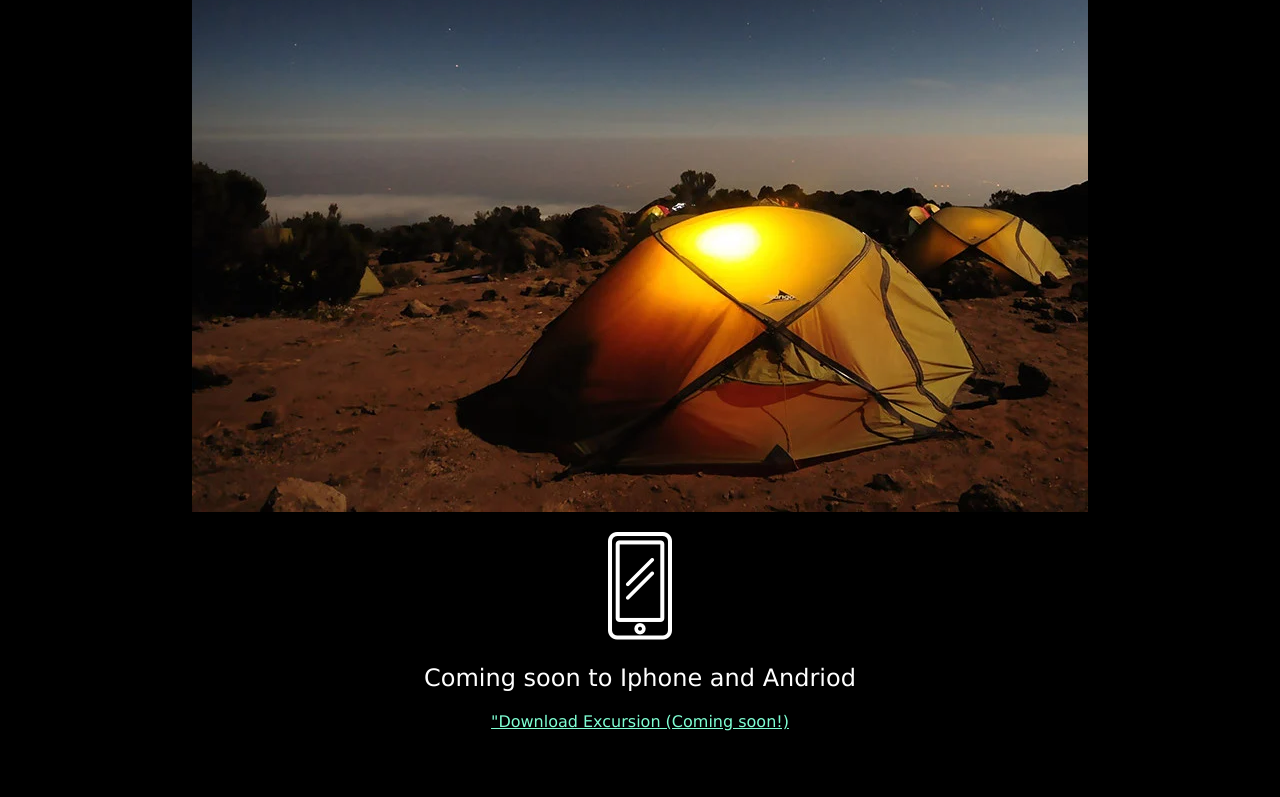
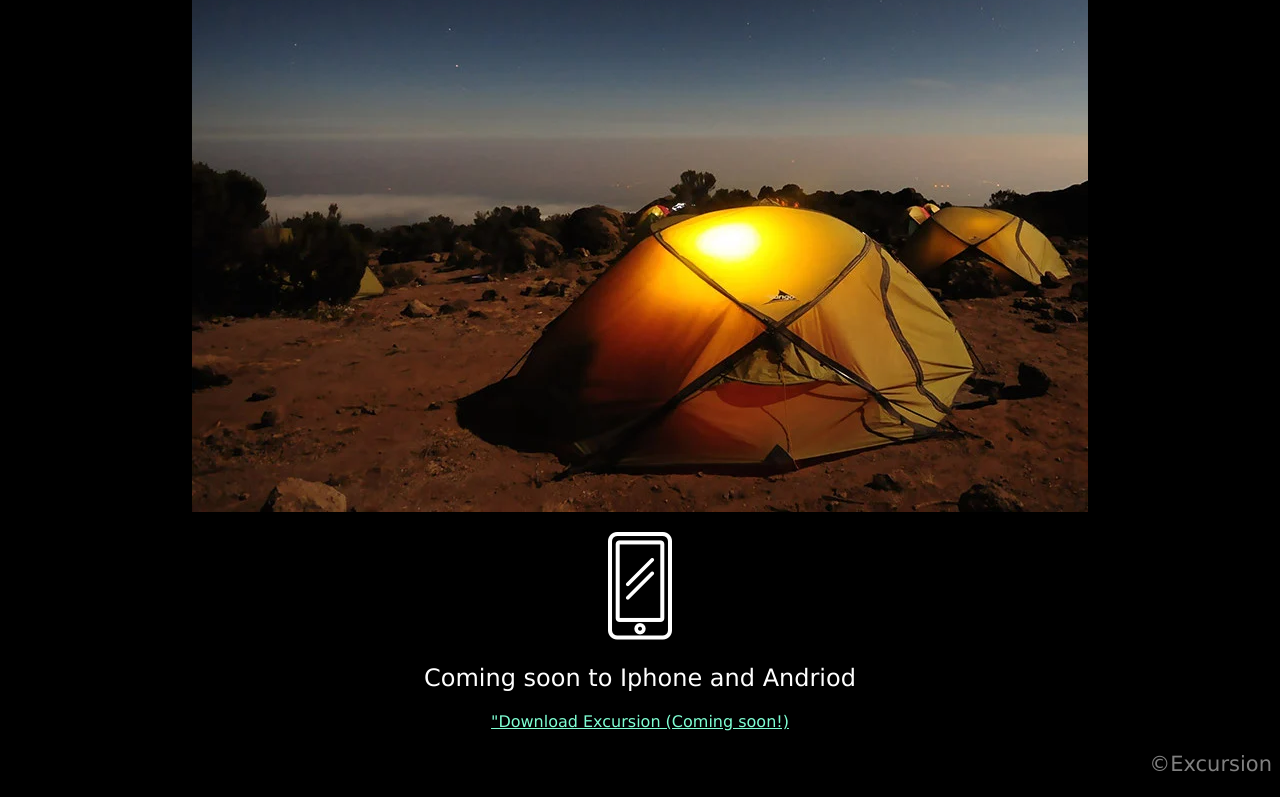
Before and after one commit to jMangoDev/Excursion-Project, a plain HTML site: page index.html in a window 1280 px wide. Shown: the part 394-1191 px from the top of the page. Before the commit the page ends 1141 px from the top, so only its background shows below. Drawn offline with Linux system fonts and the light colour scheme.

Commit message:
final push

```diff
--- a/index.html
+++ b/index.html
@@ -22,5 +22,6 @@
     <p><img src="resources/images/phone.jpeg" alt=""></p>
     <h2 class="header-second">Coming soon to Iphone and Andriod</h2>
     <p ><a class="link--cta" href="@">"Download Excursion (Coming soon!)</a></p>
+    <p class="footer--copyright">	&copyExcursion</p>
 </body>
 </html>
--- a/resources/css/style.css
+++ b/resources/css/style.css
@@ -27,3 +27,11 @@ body {
     font-size: 16px;
     color: aquamarine;
 }
+
+/* footer */
+
+.footer--copyright {
+    font-size: 21px;
+    color: gray;
+    text-align: right;
+}
```
